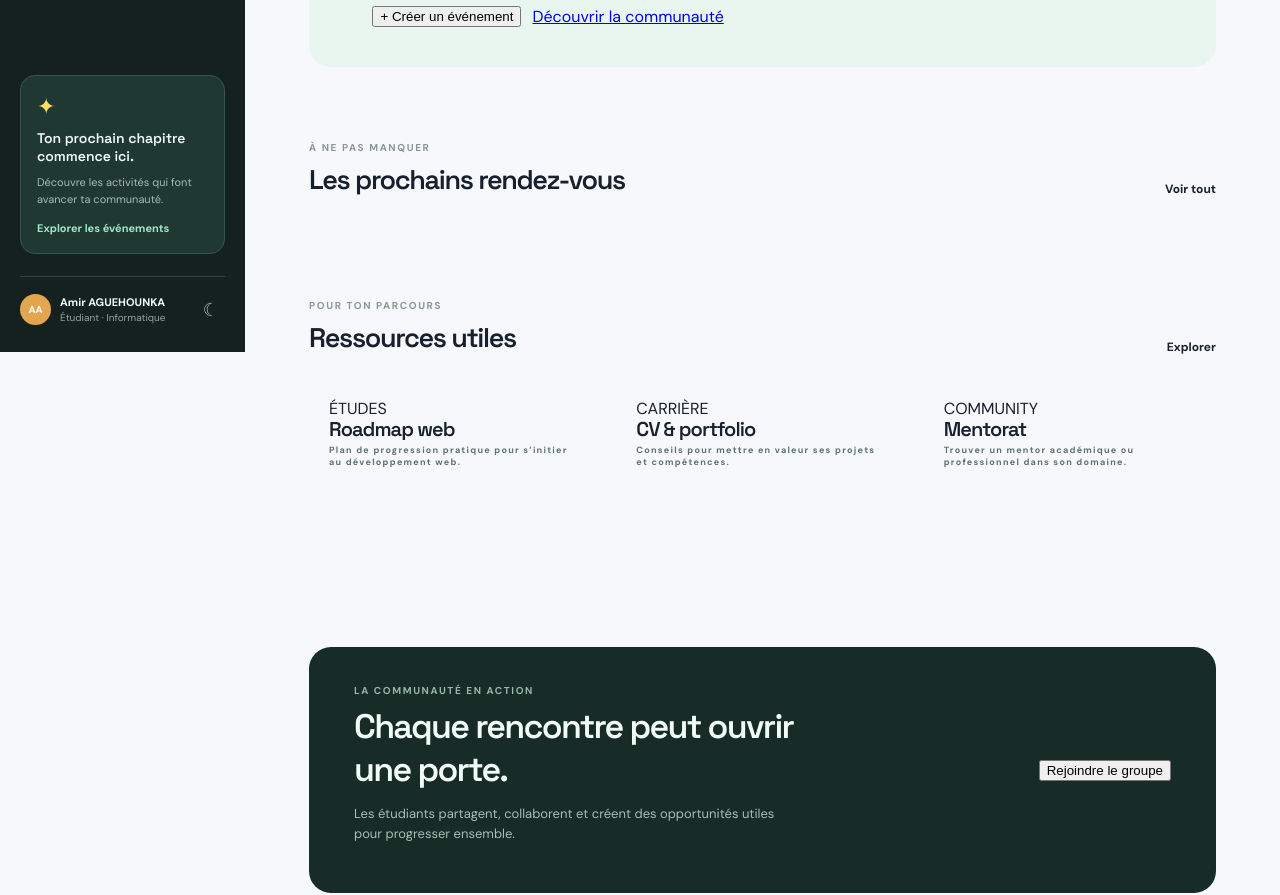
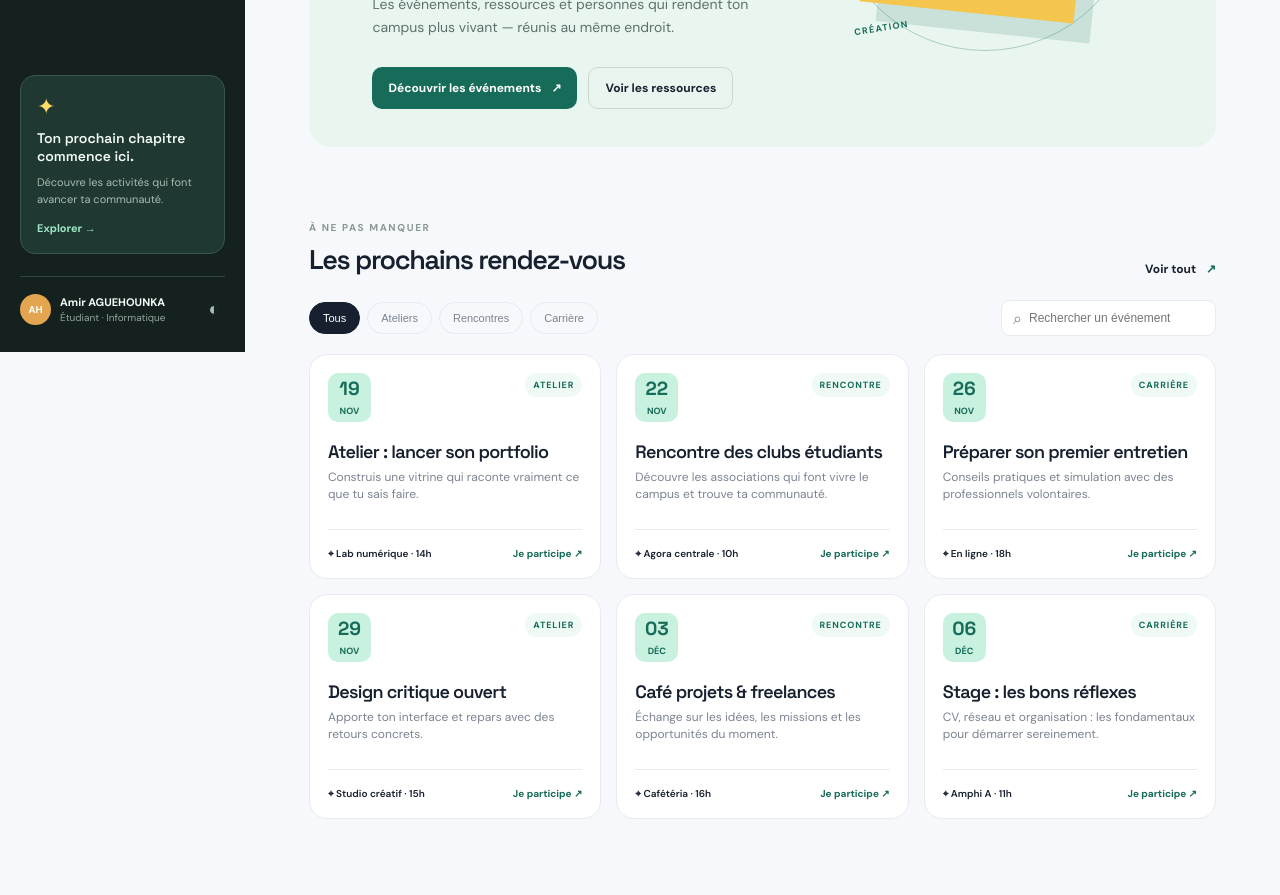
Before and after one commit to amiraguehounka18-droid/campusconnect, a website: page index.html in a window 1280 px wide. Shown: the part 448-1343 px from the top of the page. Drawn offline with Linux system fonts and the light colour scheme.

Commit message:
Update index.html

```diff
--- a/index.html
+++ b/index.html
@@ -21,19 +21,19 @@
         <a class="nav-item" href="#resources">▧ <span>Ressources</span></a>
         <a class="nav-item" href="#community">◎ <span>Communauté</span></a>
       </nav>
-      <div class="sidebar-card"><span class="spark">✦</span><strong>Ton prochain chapitre commence ici.</strong><p>Découvre les activités qui font avancer ta communauté.</p><a href="#events">Explorer les événements</a></div>
-      <div class="profile-mini"><span class="profile-avatar">AA</span><div><strong>Amir AGUEHOUNKA</strong><small>Étudiant · Informatique</small></div><button id="themeToggle" aria-label="Changer de thème">☾</button></div>
+      <div class="sidebar-card"><span class="spark">✦</span><strong>Ton prochain chapitre commence ici.</strong><p>Découvre les activités qui font avancer ta communauté.</p><a href="#events">Explorer →</a></div>
+      <div class="profile-mini"><span class="profile-avatar">AH</span><div><strong>Amir AGUEHOUNKA</strong><small>Étudiant · Informatique</small></div><button id="themeToggle" aria-label="Changer de thème">◐</button></div>
     </aside>
     <main class="content" id="top">
-      <header class="topbar"><div class="breadcrumb">CAMPUSCONNECT <span>/</span> ESPACE PUBLIC</div><div class="top-actions"><button class="search-trigger" id="focusSearch">⌕ <span>Rechercher</span></button><button class="ghost-button" id="resetFilters">Réinitialiser</button></div></header>
-      <section class="hero" id="home"><div class="hero-copy"><p class="kicker">MARDI 17 NOVEMBRE · 2026</p><h1>Apprendre ensemble.<br><em>Avancer plus loin.</em></h1><p class="hero-text">Les échanges, les ressources et les opportunités qui peuvent transformer un semestre.</p><div class="hero-actions"><button class="primary-button" id="openEventDialog" type="button">+ Créer un événement</button><a class="secondary-link" href="#community">Découvrir la communauté</a></div></div><div class="hero-panel"><div class="mini-stat"><span>Événements</span><strong id="liveEvents">14</strong></div><div class="mini-stat"><span>Ressources</span><strong>86</strong></div><div class="mini-stat"><span>Étudiants</span><strong>1.2k</strong></div></div></section>
-      <section class="section" id="events"><div class="section-top"><div><p class="kicker">À NE PAS MANQUER</p><h2>Les prochains rendez-vous</h2></div><a class="see-all" href="#events">Voir tout</a></div><div class="event-grid" id="eventGrid"></div></section>
-      <section class="section resources-section" id="resources"><div class="section-top"><div><p class="kicker">POUR TON PARCOURS</p><h2>Ressources utiles</h2></div><a class="see-all" href="#resources">Explorer</a></div><div class="resources-grid"><article class="resource-card"><span class="resource-tag">ÉTUDES</span><h3>Roadmap web</h3><p>Plan de progression pratique pour s’initier au développement web.</p></article><article class="resource-card"><span class="resource-tag">CARRIÈRE</span><h3>CV & portfolio</h3><p>Conseils pour mettre en valeur ses projets et compétences.</p></article><article class="resource-card"><span class="resource-tag">COMMUNITY</span><h3>Mentorat</h3><p>Trouver un mentor académique ou professionnel dans son domaine.</p></article></div></section>
-      <section class="section community-section" id="community"><div class="community-panel"><div><p class="kicker">LA COMMUNAUTÉ EN ACTION</p><h2>Chaque rencontre peut ouvrir une porte.</h2><p>Les étudiants partagent, collaborent et créent des opportunités utiles pour progresser ensemble.</p></div><button class="primary-button" type="button">Rejoindre le groupe</button></div></section>
-      <footer><span>CampusConnect · Projet portfolio d’Amir AGUEHOUNKA</span><span>Version MVP · Données de démonstration</span></footer>
+      <header class="topbar"><div class="breadcrumb">CAMPUSCONNECT <span>/</span> ESPACE PUBLIC</div><div class="top-actions"><button class="search-trigger" id="focusSearch">⌕ <span>Rechercher</span><kbd>⌘ K</kbd></button><button class="notification" aria-label="Notifications">♢<i></i></button><button class="avatar">AH</button></div></header>
+      <section class="hero" id="home"><div class="hero-copy"><p class="kicker">MARDI 17 NOVEMBRE · 2026</p><h1>Apprendre ensemble.<br><em>Avancer plus loin.</em></h1><p class="hero-text">Les événements, ressources et personnes qui rendent ton campus plus vivant — réunis au même endroit.</p><div class="hero-actions"><a class="button primary" href="#events">Découvrir les événements <span>↗</span></a><a class="button ghost" href="#resources">Voir les ressources</a></div></div><div class="hero-art"><div class="art-circle circle-one"></div><div class="art-circle circle-two"></div><div class="art-card"><span class="art-top">COMMUNAUTÉ / 01</span><strong>Build<br>together.</strong><div class="art-bottom"><span>Campuses connected</span><span>✦</span></div></div><span class="art-label label-one">ÉCHANGE</span><span class="art-label label-two">CRÉATION</span></div></section>
+      <section class="section" id="events"><div class="section-top"><div><p class="kicker">À NE PAS MANQUER</p><h2>Les prochains rendez-vous</h2></div><a class="see-all" href="#events">Voir tout <span>↗</span></a></div><div class="filter-row"><div class="chips" id="eventFilters"><button class="chip active" data-filter="all">Tous</button><button class="chip" data-filter="atelier">Ateliers</button><button class="chip" data-filter="rencontre">Rencontres</button><button class="chip" data-filter="carriere">Carrière</button></div><div class="search-box"><span>⌕</span><input id="eventSearch" type="search" placeholder="Rechercher un événement" aria-label="Rechercher un événement"></div></div><div class="event-grid" id="eventGrid"></div><div class="empty" id="emptyEvents" hidden><strong>Aucun événement trouvé.</strong><span>Essaie une autre recherche ou catégorie.</span></div></section>
+      <section class="section resources-section" id="resources"><div class="section-top"><div><p class="kicker">POUR TON PARCOURS</p><h2>Ressources utiles</h2></div><a class="see-all" href="#resources">Bibliothèque <span>↗</span></a></div><div class="resources-grid"><article class="resource-card green"><span class="resource-icon">↗</span><p>GUIDE</p><h3>Construire son premier portfolio</h3><span class="resource-meta">12 min · Développement web</span></article><article class="resource-card yellow"><span class="resource-icon">✎</span><p>FICHE PRATIQUE</p><h3>Réussir sa présentation de projet</h3><span class="resource-meta">8 min · Carrière</span></article><article class="resource-card purple"><span class="resource-icon">◎</span><p>COMMUNAUTÉ</p><h3>Les clubs étudiants à rejoindre</h3><span class="resource-meta">18 clubs actifs</span></article></div></section>
+      <section class="section community-section" id="community"><div class="community-panel"><div><p class="kicker">LA COMMUNAUTÉ EN ACTION</p><h2>Chaque rencontre peut ouvrir une porte.</h2><p>CampusConnect rassemble les initiatives qui font bouger les étudiants : clubs, projets, ateliers et opportunités.</p></div><div class="community-stats"><strong>24</strong><span>événements ce mois</span><strong>08</strong><span>clubs actifs</span><strong>312</strong><span>étudiants connectés</span></div></div></section>
+      <footer><span>CampusConnect · Projet portfolio d’Amirague Hounka</span><span>Version MVP · Données de démonstration</span></footer>
     </main>
   </div>
-  <dialog id="eventDialog"><form method="dialog" id="eventForm"><div class="dialog-head"><div><p class="kicker">PARTAGER AVEC LE CAMPUS</p><h2>Créer un événement</h2></div><button class="close-button" value="cancel" aria-label="Fermer">×</button></div><div class="dialog-grid"><label>Nom<input type="text" id="eventTitle" maxlength="40" placeholder="Atelier Git" required></label><label>Catégorie<select id="eventCategory"><option>Atelier</option><option>Rencontre</option><option>Carrière</option></select></label><label>Date<input type="date" id="eventDate" required></label><label>Lieu<input type="text" id="eventLocation" maxlength="30" placeholder="Amphi 2" required></label></div><div class="dialog-actions"><button class="ghost-button" type="button" value="cancel">Annuler</button><button class="primary-button" type="submit">Enregistrer</button></div></form></dialog>
+  <dialog id="eventDialog"><form method="dialog" id="eventForm"><div class="dialog-head"><div><p class="kicker">PARTAGER AVEC LE CAMPUS</p><h2>Créer un événement</h2></div><button class="close" value="cancel">×</button></div><label>Titre<input id="eventTitle" required placeholder="Ex. Rencontre des développeurs"></label><div class="two-cols"><label>Catégorie<select id="eventType"><option value="atelier">Atelier</option><option value="rencontre">Rencontre</option><option value="carriere">Carrière</option></select></label><label>Date<input id="eventDate" required type="date"></label></div><label>Lieu<input id="eventPlace" required placeholder="Ex. Salle B12 ou en ligne"></label><label>Description<textarea id="eventDescription" rows="3" required placeholder="Décris l'événement en quelques mots..."></textarea></label><div class="dialog-actions"><button class="button ghost" value="cancel">Annuler</button><button class="button primary" id="saveEvent">Publier l'événement</button></div></form></dialog>
   <script src="script.js"></script>
 </body>
 </html>
```
